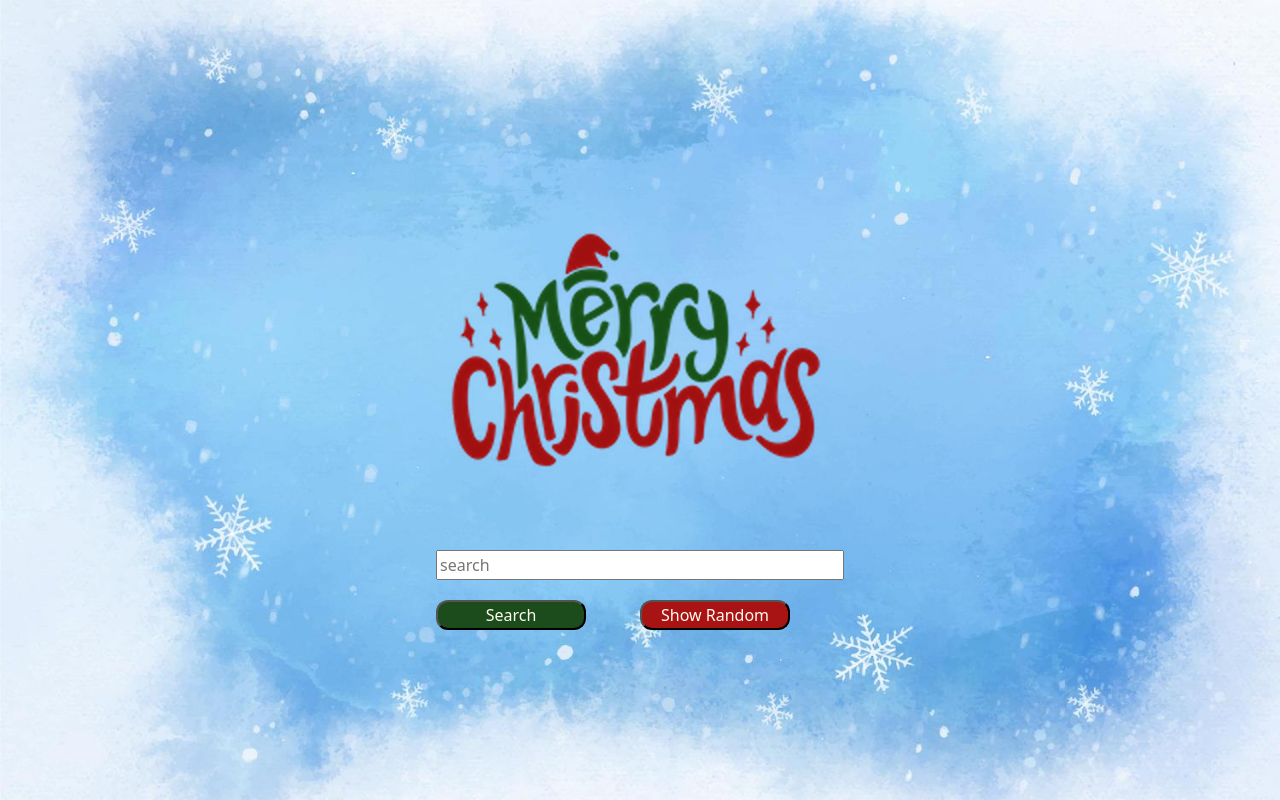
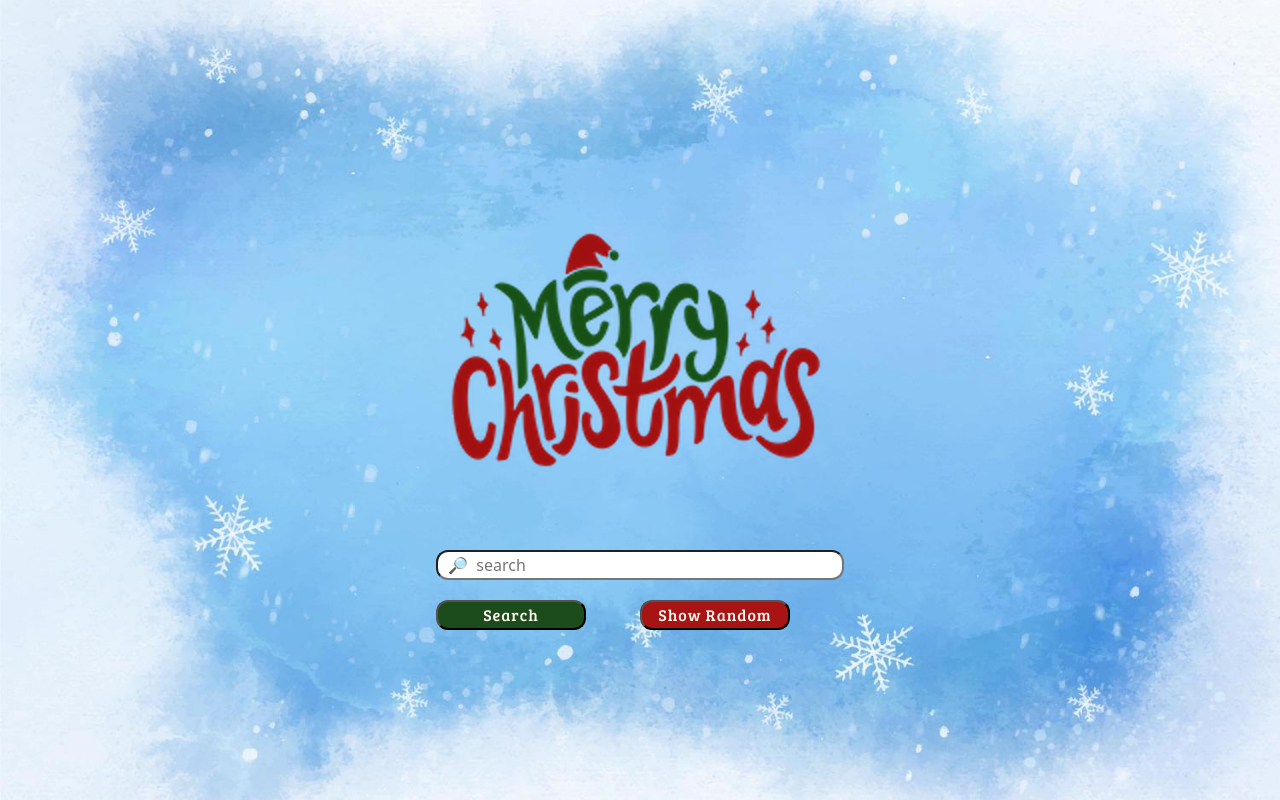
Before and after one commit to brandolee15/fakeGoogle, a website: page client/index.html in a window 1280 px wide. Drawn offline with nearby package versions, Linux system fonts and the light colour scheme.

Commit message:
style fonts

```diff
--- a/client/index.html
+++ b/client/index.html
@@ -5,16 +5,20 @@
     <meta http-equiv="X-UA-Compatible" content="IE=edge">
     <meta name="viewport" content="width=device-width, initial-scale=1.0">
     <title>fakeGoogle</title>
-
+    <!-- Bootsrap -->
     <link href="https://cdn.jsdelivr.net/npm/bootstrap@5.1.3/dist/css/bootstrap.min.css" rel="stylesheet" integrity="sha384-1BmE4kWBq78iYhFldvKuhfTAU6auU8tT94WrHftjDbrCEXSU1oBoqyl2QvZ6jIW3" crossorigin="anonymous">
     <link rel="stylesheet" href="style.css">
+    <!-- Google fonts -->
+    <link rel="preconnect" href="https://fonts.googleapis.com">
+    <link rel="preconnect" href="https://fonts.gstatic.com" crossorigin>
+    <link href="https://fonts.googleapis.com/css2?family=Bree+Serif&display=swap" rel="stylesheet">
 
 </head>
 <body>
     <main>
         <section class="grid-container">
             <img class='christmas-logo'src="images/christmas-logo.png" alt="Merry Christmas">
-            <input class='item1' type="text" id="search" placeholder="search">
+            <input class='item1' type="text" id="search" placeholder="🔎  search">
             <button class="item2" id="search"> Search</button>
             <button class="item3" id="show"> Show Random</button>
         </section>
--- a/client/style.css
+++ b/client/style.css
@@ -21,13 +21,14 @@ section {
   }
 
 .christmas-logo {
-    /* size: 10%; */
     text-align: center;
     grid-column: 1 / 3;
 }
 
 .item1 {
     grid-column: 1 / 3;
+    border-radius: 12px;
+    padding-left: 10px;
 }
 
 .item2, .item3 {
@@ -38,15 +39,16 @@ section {
     font-size: 1rem;
     /* margin: 4px 2px; */
     border-radius: 12px;
+    color: floralwhite;
+    font-family: 'Bree Serif', serif;
+    letter-spacing: 1px;
+
 }
 
 .item2 {
     background-color: #1c4c1c;
-    color: floralwhite;
-
 }
 
 .item3 {
     background-color: #a81414;
-    color: floralwhite;
 }
```
